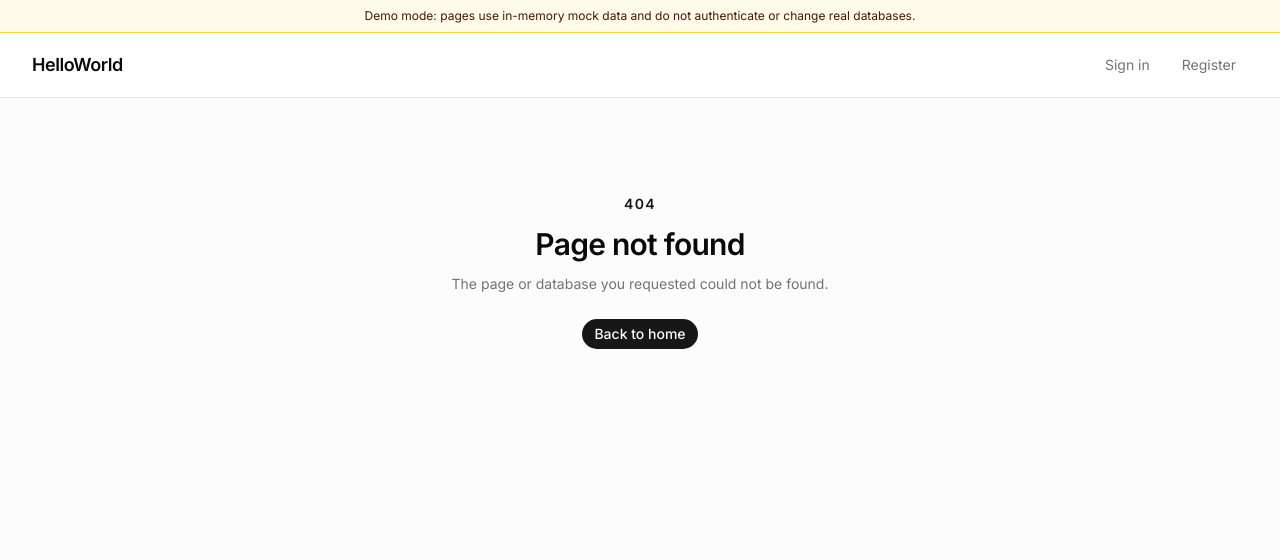
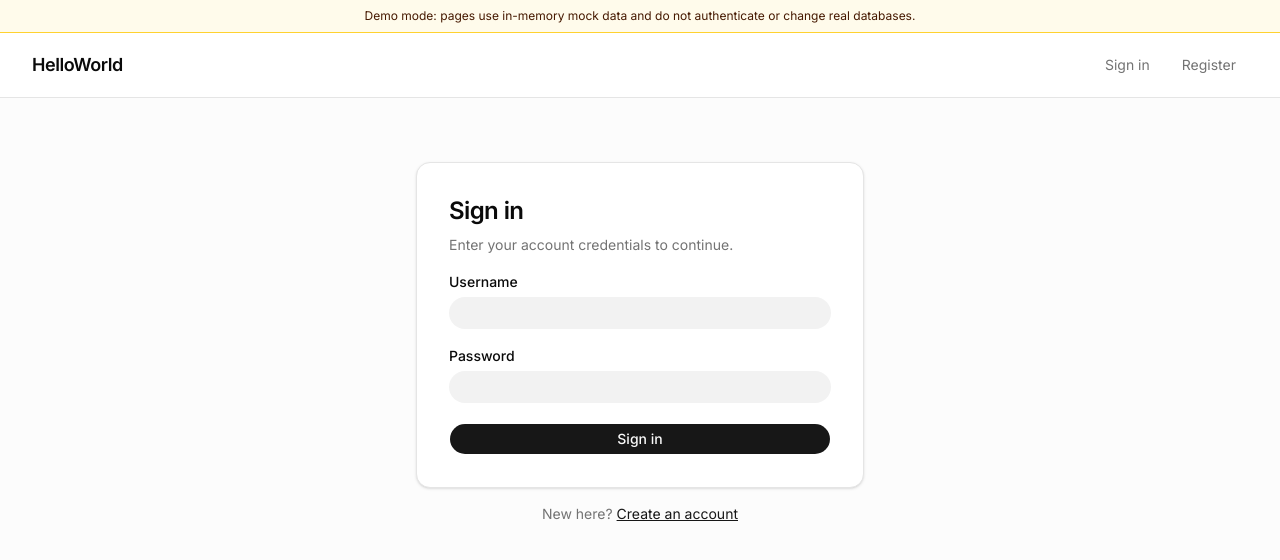
Before and after one commit to SlackingSlothh/hello-world, a Next.js app in the folder frontend/: page /login in a window 1280 px wide. Before the commit this address had no page. Shown: the top 560 px of the page. Built offline with nearby package versions, Linux system fonts and the light colour scheme.

Commit message:
feat: add login page

```diff
--- /dev/null
+++ b/frontend/src/app/login/page.tsx
@@ -0,0 +1,35 @@
+import { Suspense } from "react";
+import Link from "next/link";
+import { PublicLayout } from "@/components/shared/layouts";
+import { AuthPageForm } from "@/components/pages/page-clients";
+import { LoadingState } from "@/components/shared/async-states";
+
+type LoginPageProps = {
+  searchParams: Promise<{ next?: string; returnTo?: string; error?: string }>;
+};
+
+export default function LoginPage(props: LoginPageProps) {
+  return (
+    <PublicLayout>
+      <Suspense fallback={<LoadingState label="Loading sign-in form" rows={2} />}>
+        <LoginPageContent {...props} />
+      </Suspense>
+    </PublicLayout>
+  );
+}
+
+async function LoginPageContent({ searchParams }: LoginPageProps) {
+  const params = await searchParams;
+  return (
+    <div className="space-y-4 py-8">
+      <AuthPageForm
+        mode="login"
+        nextPath={params.next ?? params.returnTo}
+        sessionExpired={params.error === "SESSION_EXPIRED"}
+      />
+      <p className="text-center text-sm text-muted-foreground">
+        New here? <Link className="text-primary underline" href="/register">Create an account</Link>
+      </p>
+    </div>
+  );
+}
```
